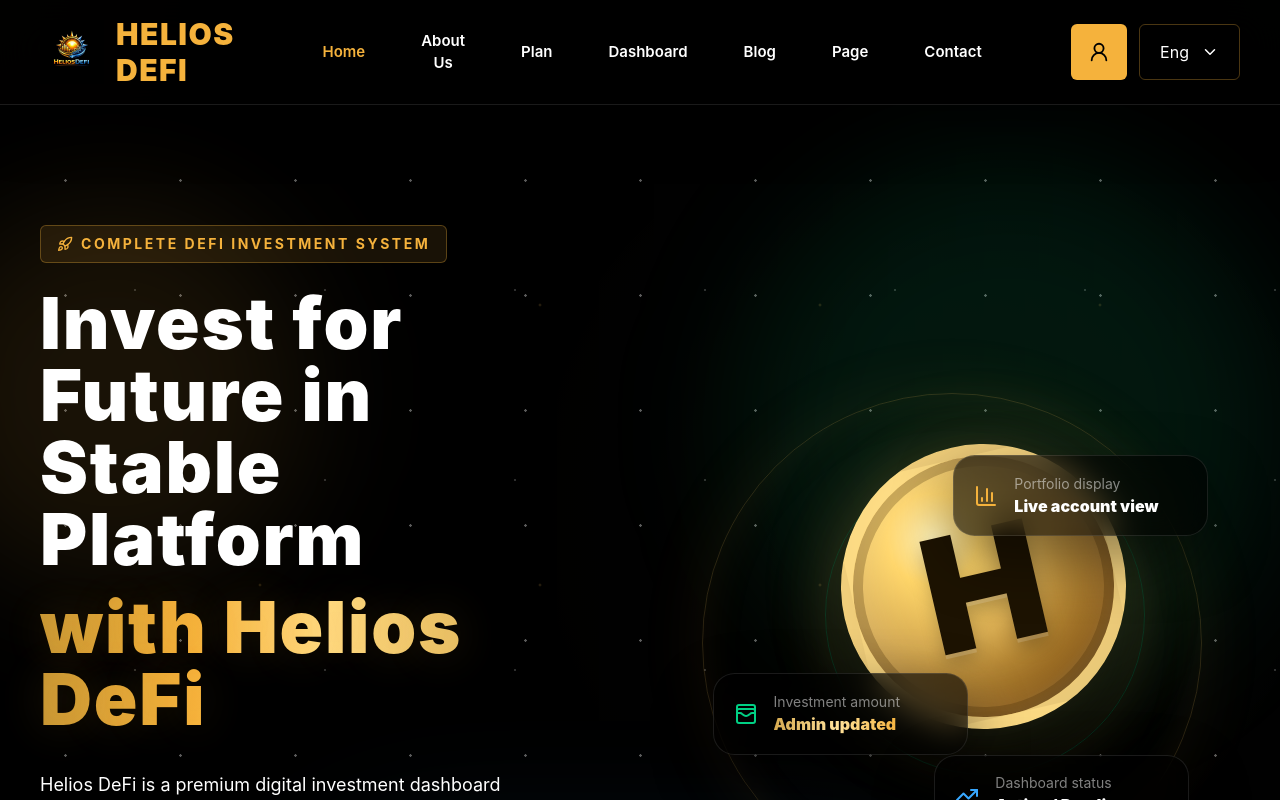
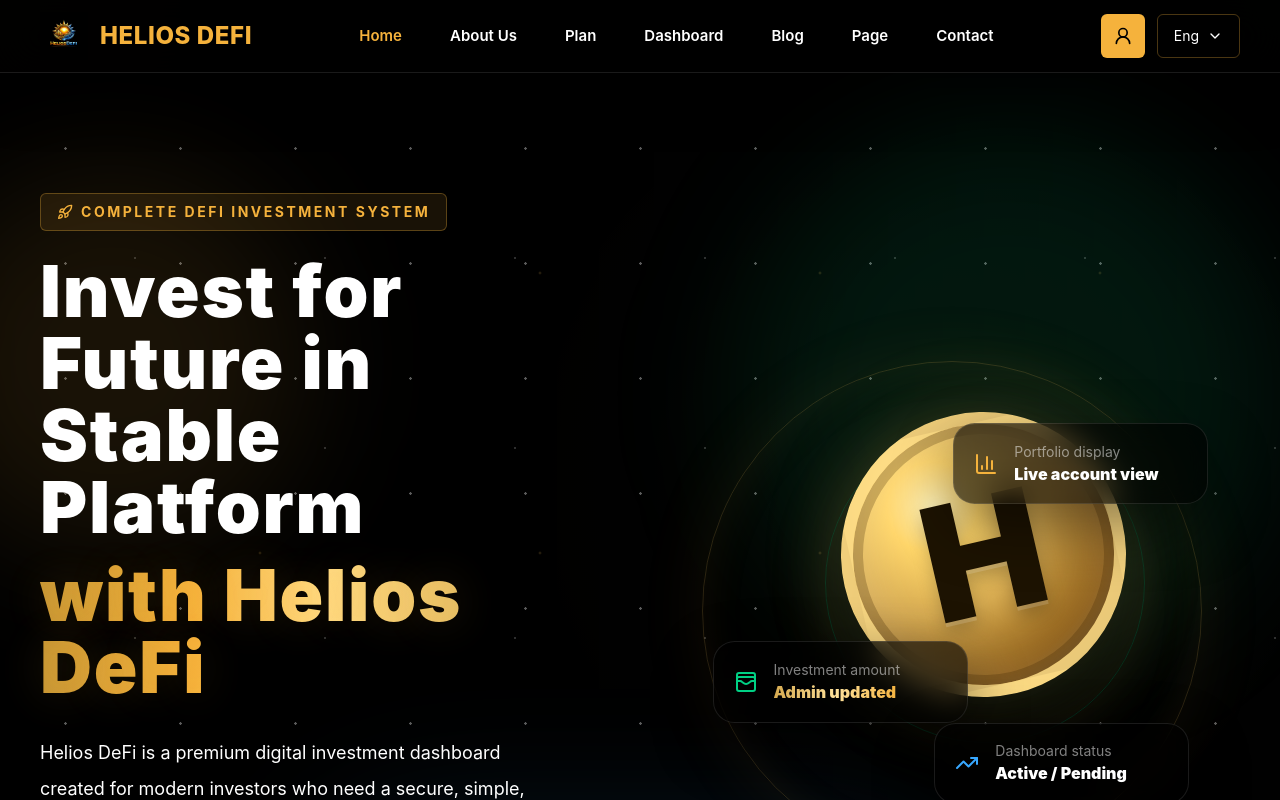
Before and after one commit to arindu20232946-oss/helios-defi, a React (Vite) app: page / in a window 1280 px wide. Shown: the top 800 px of the page. Built offline with nearby package versions, Linux system fonts and the light colour scheme; no server answers.

Commit message:
Refactor Navbar component for improved styling

```diff
--- a/src/components/Navbar.jsx
+++ b/src/components/Navbar.jsx
@@ -24,19 +24,19 @@
     `px-3 py-2 text-[15px] font-semibold transition ${isActive ? 'text-helios-gold' : 'text-white hover:text-helios-gold'}`
 
   return (
-    <header className="navbar-lux sticky top-0 z-50 border-b border-white/10 bg-black/95 backdrop-blur-xl">
-      <div className="mx-auto flex max-w-[1500px] items-center justify-between px-5 py-4 lg:px-10">
+    <header className="navbar-lux sticky top-0 z-50 w-full border-b border-white/10 bg-black/95 backdrop-blur-xl">
+      <div className="mx-auto flex w-full max-w-[1500px] items-center justify-between px-5 py-3 lg:px-10">
 
-        {/* LOGO & BRANDING - Maximized and Bolder */}
-        <Link to="/" className="flex items-center gap-3 transition hover:opacity-90">
-          <img src="/logo.png" alt="Helios DeFi logo" className="h-16 w-auto object-contain" />
-          <span className="text-3xl font-black tracking-wider text-helios-gold">
+        {/* LOGO & BRANDING - Sleek, contained, and elegantly bold */}
+        <Link to="/" className="flex flex-shrink-0 items-center gap-3 transition hover:opacity-90">
+          <img src="/logo.png" alt="Helios DeFi logo" className="h-10 w-auto object-contain lg:h-12" />
+          <span className="text-xl font-extrabold tracking-wide text-helios-gold lg:text-2xl">
             HELIOS DEFI
           </span>
         </Link>
 
-        {/* CENTER NAVIGATION (Balanced) */}
-        <nav className="hidden flex-1 items-center justify-center gap-6 lg:flex xl:gap-8">
+        {/* CENTER NAVIGATION */}
+        <nav className="hidden flex-1 items-center justify-center gap-2 lg:flex xl:gap-6">
           <NavLink to="/" className={navLink}>Home</NavLink>
           <button type="button" onClick={() => goToSection('about')} className={navButton}>About Us</button>
           <button type="button" onClick={() => goToSection('plans')} className={navButton}>Plan</button>
@@ -47,21 +47,21 @@
         </nav>
 
         {/* RIGHT ACTION BUTTONS */}
-        <div className="flex items-center justify-end gap-3 lg:w-[250px]">
+        <div className="flex flex-shrink-0 items-center justify-end gap-3">
           <Link
             to={user ? '/dashboard' : '/login'}
-            className="flex h-14 w-14 items-center justify-center rounded-md bg-helios-gold text-black transition hover:bg-[#ffd178]"
+            className="flex h-10 w-10 items-center justify-center rounded-md bg-helios-gold text-black transition hover:bg-[#ffd178] lg:h-11 lg:w-11"
             aria-label="Account"
           >
-            <UserRound size={22} />
+            <UserRound size={20} />
           </Link>
 
-          <button className="hidden h-14 items-center gap-3 rounded-md border border-helios-gold/30 px-5 text-white transition hover:border-helios-gold/60 md:flex">
-            Eng <ChevronDown size={18} />
+          <button className="hidden h-10 items-center gap-2 rounded-md border border-helios-gold/30 px-3 text-sm text-white transition hover:border-helios-gold/60 md:flex lg:h-11 lg:px-4">
+            Eng <ChevronDown size={16} />
           </button>
 
           {user && (
-            <button onClick={handleLogout} className="hidden h-14 items-center gap-2 rounded-md border border-white/15 px-4 text-sm font-semibold text-white transition hover:border-helios-gold/50 md:flex">
+            <button onClick={handleLogout} className="hidden h-10 items-center gap-2 rounded-md border border-white/15 px-3 text-sm font-semibold text-white transition hover:border-helios-gold/50 md:flex lg:h-11 lg:px-4">
               <LogOut size={16} /> Logout
             </button>
           )}
```
